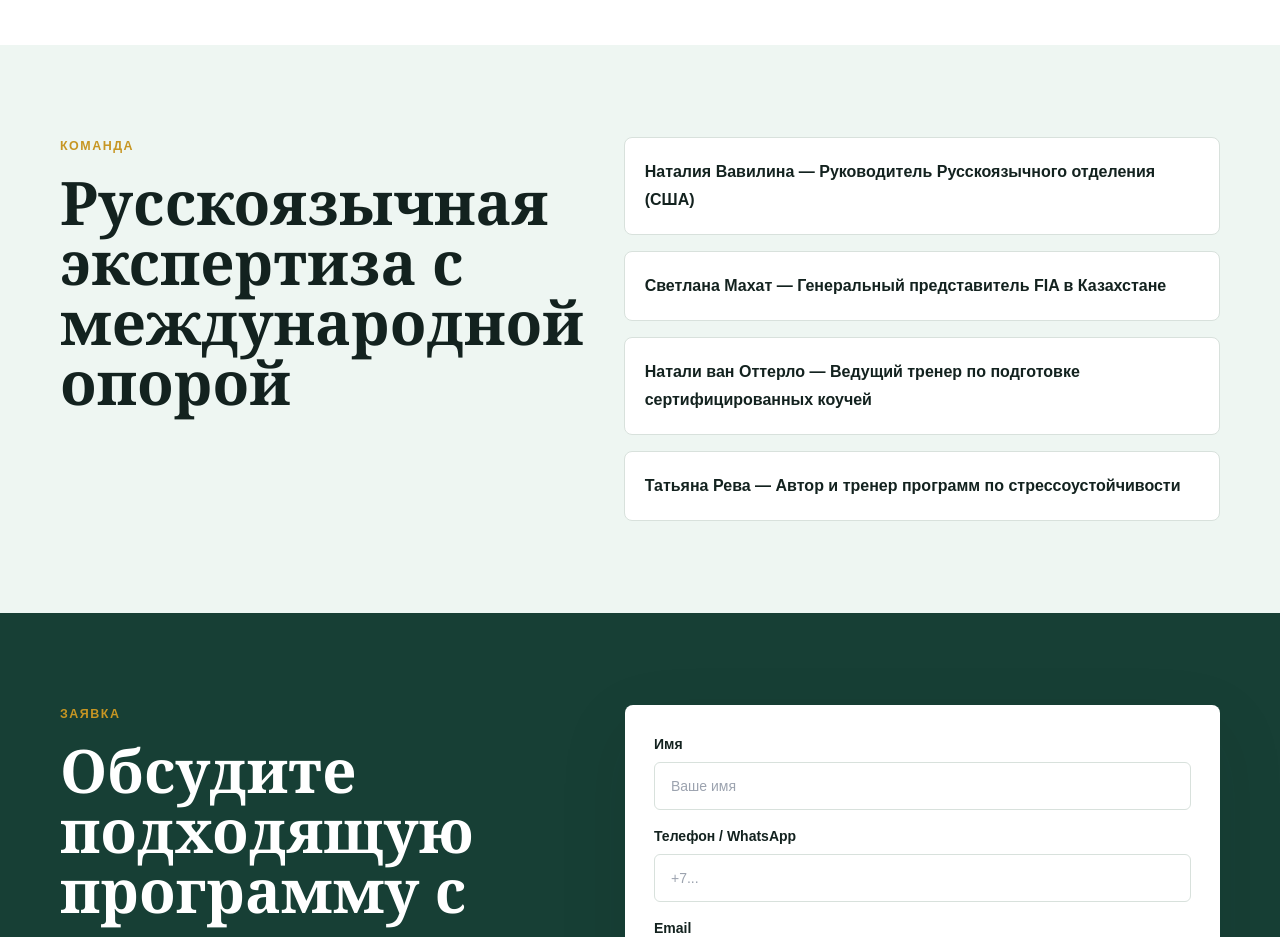
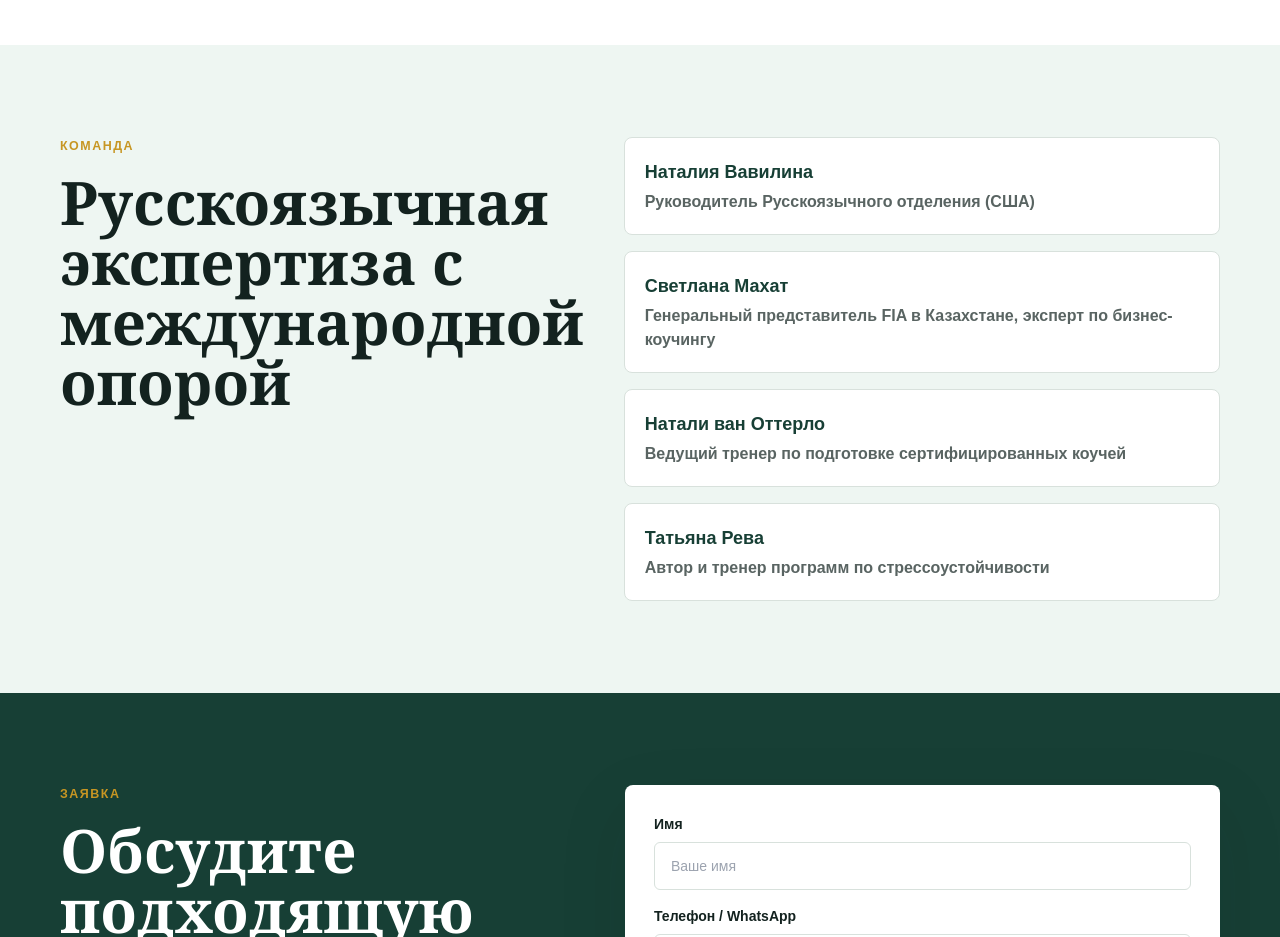
Before and after one commit to kunsulu55522-creator/fia-central-asia, a Next.js app: page / in a window 1280 px wide. Shown: the part 3380-4317 px from the top of the page. Built offline with nearby package versions, Linux system fonts and the light colour scheme.

Commit message:
Fix team data for Version 4 build

```diff
--- a/app/page.tsx
+++ b/app/page.tsx
@@ -142,8 +142,16 @@ export default function Home() {
             </div>
             <div className="grid gap-4">
               {team.map((member) => (
-                <div className="rounded-lg border border-line bg-white p-5 text-base font-semibold leading-7" key={member}>
-                  {member}
+                <div
+                  className="rounded-lg border border-line bg-white p-5 leading-7"
+                  key={member.name}
+                >
+                  <h3 className="text-lg font-extrabold text-forest">
+                    {member.name}
+                  </h3>
+                  <p className="mt-1 text-base font-semibold text-ink/70">
+                    {member.role}
+                  </p>
                 </div>
               ))}
             </div>
--- a/data/site.ts
+++ b/data/site.ts
@@ -94,8 +94,20 @@ export const programs = [
 ];
 
 export const team = [
-  "Наталия Вавилина — Руководитель Русскоязычного отделения (США)",
-  "Светлана Махат — Генеральный представитель FIA в Казахстане",
-  "Натали ван Оттерло — Ведущий тренер по подготовке сертифицированных коучей",
-  "Татьяна Рева — Автор и тренер программ по стрессоустойчивости"
+  {
+    name: "Наталия Вавилина",
+    role: "Руководитель Русскоязычного отделения (США)"
+  },
+  {
+    name: "Светлана Махат",
+    role: "Генеральный представитель FIA в Казахстане, эксперт по бизнес-коучингу"
+  },
+  {
+    name: "Натали ван Оттерло",
+    role: "Ведущий тренер по подготовке сертифицированных коучей"
+  },
+  {
+    name: "Татьяна Рева",
+    role: "Автор и тренер программ по стрессоустойчивости"
+  }
 ];
```
